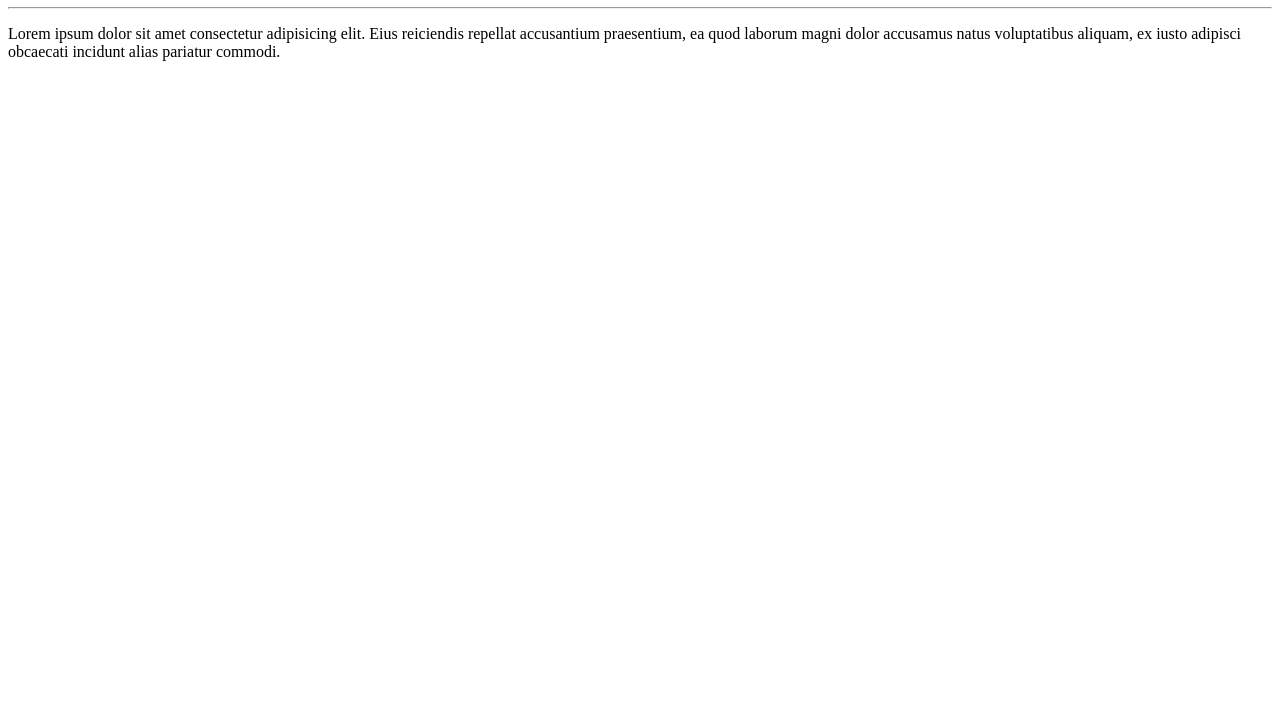
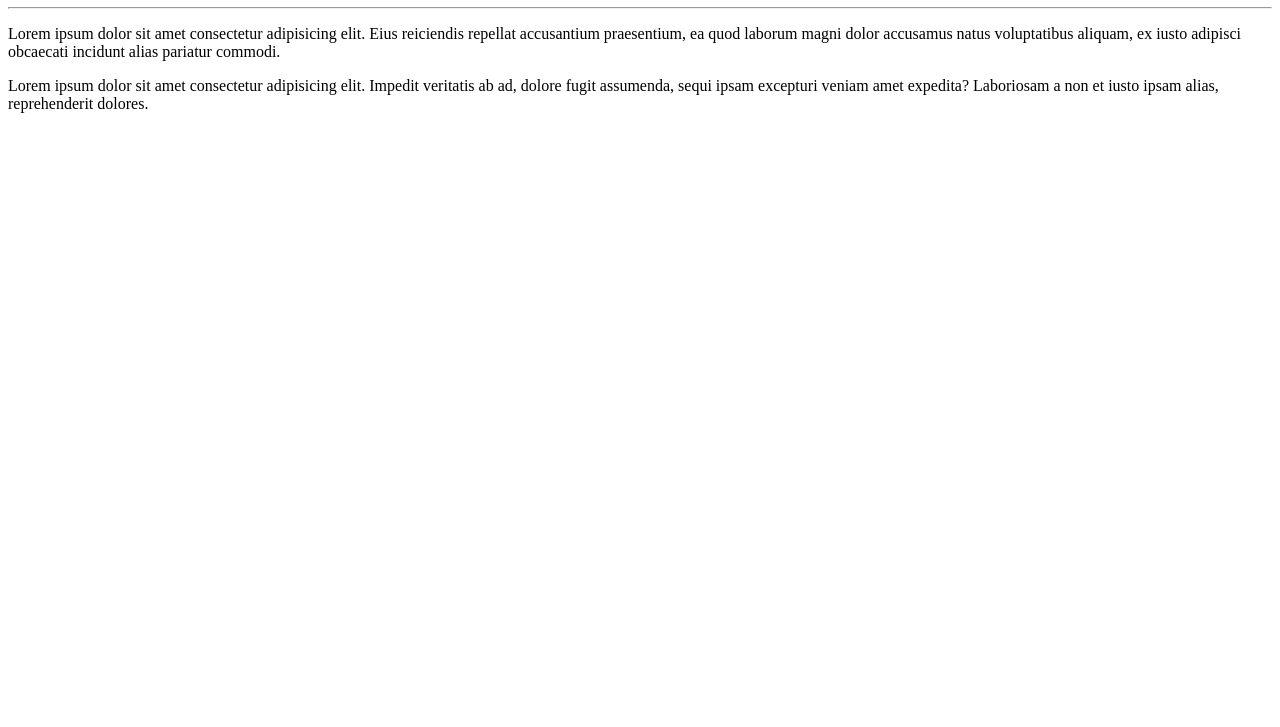
Before and after one commit to Amanda-Cunha/Ola_Mundo, a plain HTML site: page site-exemplo/index.html in a window 1280 px wide. Shown: the part 73-800 px from the top of the page. Drawn offline with Linux system fonts and the light colour scheme.

Commit message:
Adicionei um parágrafo.

```diff
--- a/site-exemplo/index.html
+++ b/site-exemplo/index.html
@@ -9,5 +9,6 @@
   <h1>Olá, mundo!</h1>
   <hr>
   <p>Lorem ipsum dolor sit amet consectetur adipisicing elit. Eius reiciendis repellat accusantium praesentium, ea quod laborum magni dolor accusamus natus voluptatibus aliquam, ex iusto adipisci obcaecati incidunt alias pariatur commodi.  </p>
+  <p>Lorem ipsum dolor sit amet consectetur adipisicing elit. Impedit veritatis ab ad, dolore fugit assumenda, sequi ipsam excepturi veniam amet expedita? Laboriosam a non et iusto ipsam alias, reprehenderit dolores.</p>
 </body>
 </html>
```
